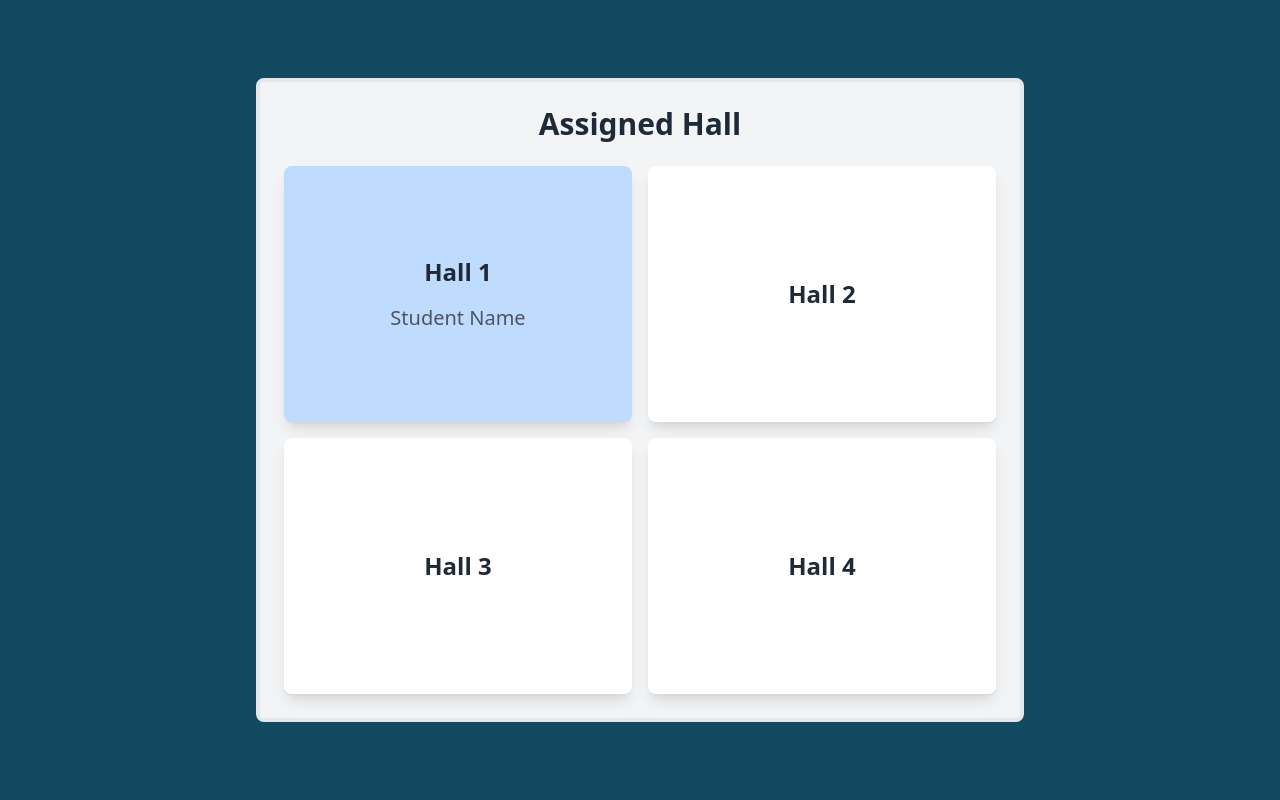
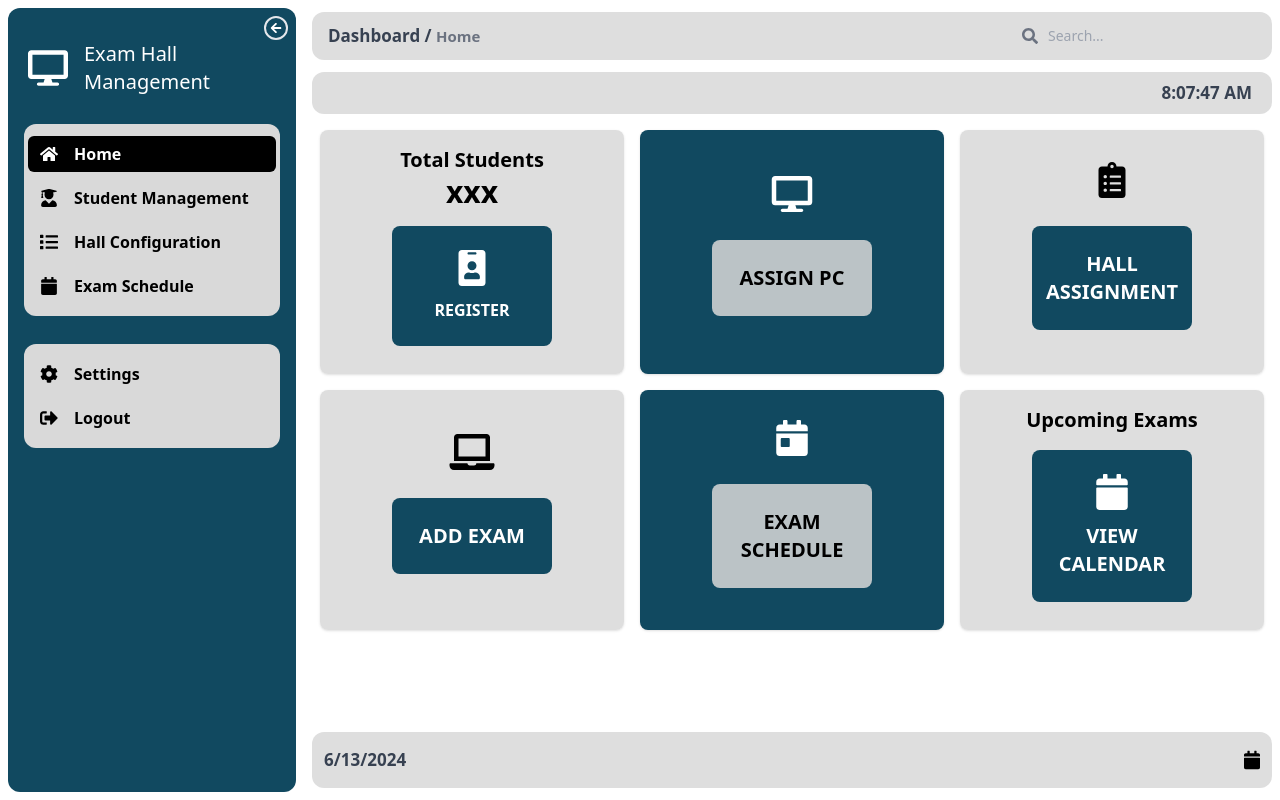
Before and after one commit to NisharaJay/SmartExamHall, a React (Create React App) app: page / in a window 1280 px wide. Built offline with nearby package versions, Linux system fonts and the light colour scheme.

Commit message:
Revert "Add files via upload"

```diff
--- a/src/App.js
+++ b/src/App.js
@@ -1,24 +1,27 @@
-import React, { useState, useEffect } from 'react';
-import Hall from './Hall';
+import React, { useState } from "react";
+import Login from "./Login";
+
+import { Sidebar } from "./components/Sidebar";
 
 function App() {
-  const [studentName, setStudentName] = useState('Student Name');
-  const [assignedHall, setAssignedHall] = useState(1);
+  const [isLoggedIn, setIsLoggedIn] = useState(true); // Initially assume user is logged in
 
-  // Simulate fetching data from a database
-  useEffect(() => {
-    // Replace this with actual data fetching logic
-    // For example, fetching from an API and setting the state with response data
-    setStudentName('Student Name');
-    setAssignedHall(1);
-  }, []);
+  const handleLogout = () => {
+    setIsLoggedIn(false); // Set logged out state
+  };
 
+  const handleLogin = () => {
+    setIsLoggedIn(true); // Set logged in state
+  };
   return (
-    <div style={{ backgroundColor: '#114960' }} className="min-h-screen flex items-center justify-center">
-      <div className="max-w-3xl w-full mx-auto p-6 bg-gray-100 rounded-lg border-4">
-        <Hall studentName={studentName} assignedHall={assignedHall} />
-      </div>
+    <div>
+      {isLoggedIn ? (
+        <Sidebar onLogout={handleLogout} /> // Pass the logout handler to Sidebar
+      ) : (
+        <Login onLogin={handleLogin} /> // Pass the login handler to Login
+      )}
     </div>
+
   );
 }
 
--- a/src/Hall.js
+++ /dev/null
@@ -1,36 +0,0 @@
-import React, { useState } from 'react';
-
-const Hall = ({ studentName, assignedHall }) => {
-  const [selectedHall, setSelectedHall] = useState(null);
-
-  const handleHallClick = (hallNumber) => {
-    setSelectedHall(hallNumber);
-  };
-
-  return (
-    <div className="flex flex-col items-center">
-      <h1 className="text-3xl font-bold mb-6 text-center text-gray-800">Assigned Hall</h1>
-      <div className="grid grid-cols-1 md:grid-cols-2 gap-4 w-full">
-        {[1, 2, 3, 4].map((hallNumber) => (
-          <a
-            href={`/hall/${hallNumber}`} // URL for the specific hall page
-            key={hallNumber}
-            onClick={() => handleHallClick(hallNumber)}
-            className={`p-6 rounded-lg shadow-lg flex items-center justify-center h-64 cursor-pointer ${
-              assignedHall === hallNumber ? 'bg-blue-200' : 'bg-white'
-            }`}
-          >
-            <div className="text-center">
-              <h2 className="text-2xl font-bold text-gray-800">Hall {hallNumber}</h2>
-              {assignedHall === hallNumber && (
-                <p className="text-xl text-gray-600 mt-4">{studentName}</p>
-              )}
-            </div>
-          </a>
-        ))}
-      </div>
-    </div>
-  );
-};
-
-export default Hall;
--- a/src/index.css
+++ b/src/index.css
@@ -1,4 +1,13 @@
-
 @tailwind base;
 @tailwind components;
 @tailwind utilities;
+
+body {
+    background-color: ;
+    -webkit-font-smoothing: antialiased;
+}
+
+.md\:margin {
+    margin-top: 600px;
+    margin-left: -100px;
+}
--- a/src/index.js
+++ b/src/index.js
@@ -2,7 +2,7 @@ import React from 'react';
 import ReactDOM from 'react-dom/client';
 import './index.css';
 import App from './App';
-import reportWebVitals from './reportWebVitals';
+
 
 const root = ReactDOM.createRoot(document.getElementById('root'));
 root.render(
@@ -10,8 +10,3 @@ root.render(
     <App />
   </React.StrictMode>
 );
-
-// If you want to start measuring performance in your app, pass a function
-// to log results (for example: reportWebVitals(console.log))
-// or send to an analytics endpoint. Learn more: https://bit.ly/CRA-vitals
-reportWebVitals();
```
